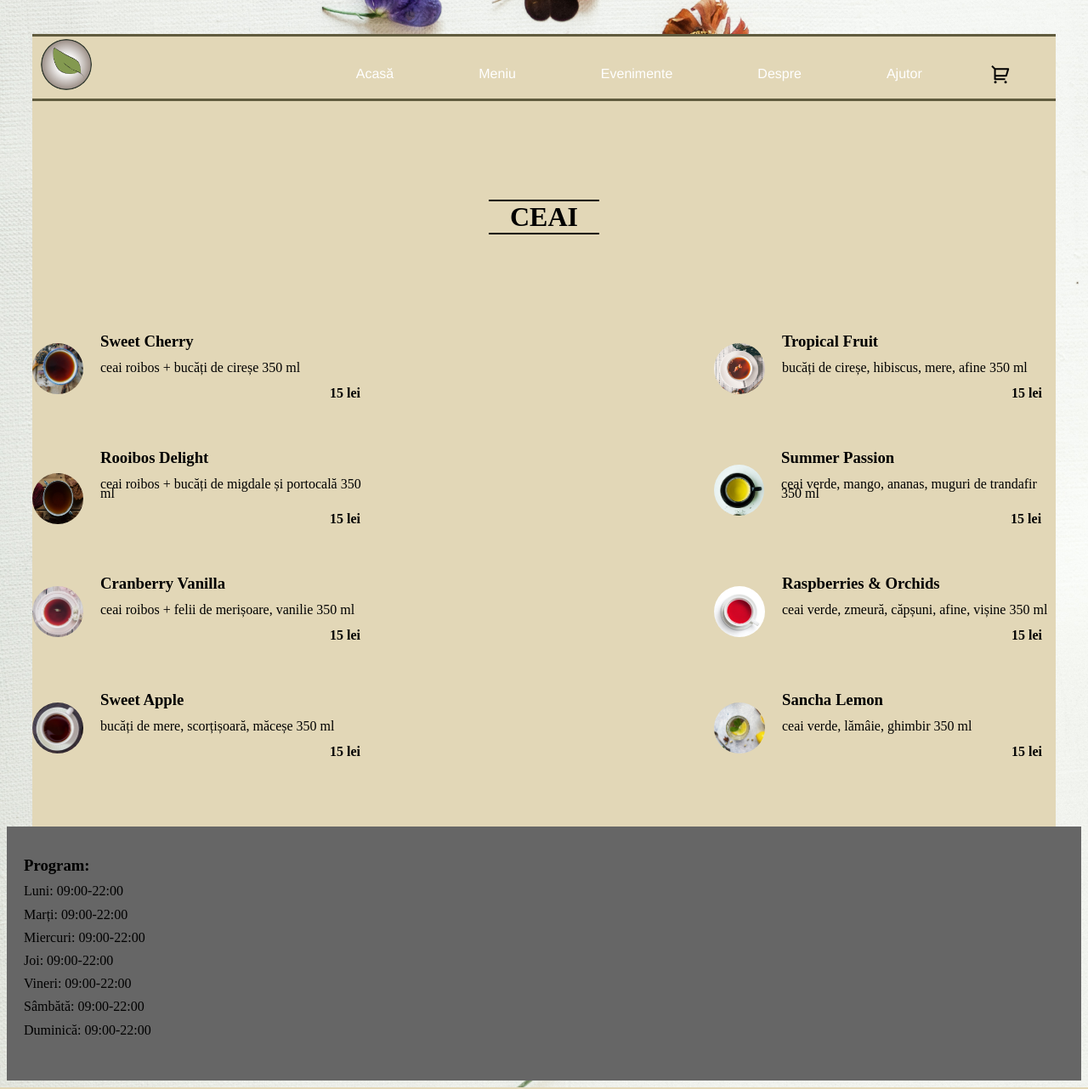
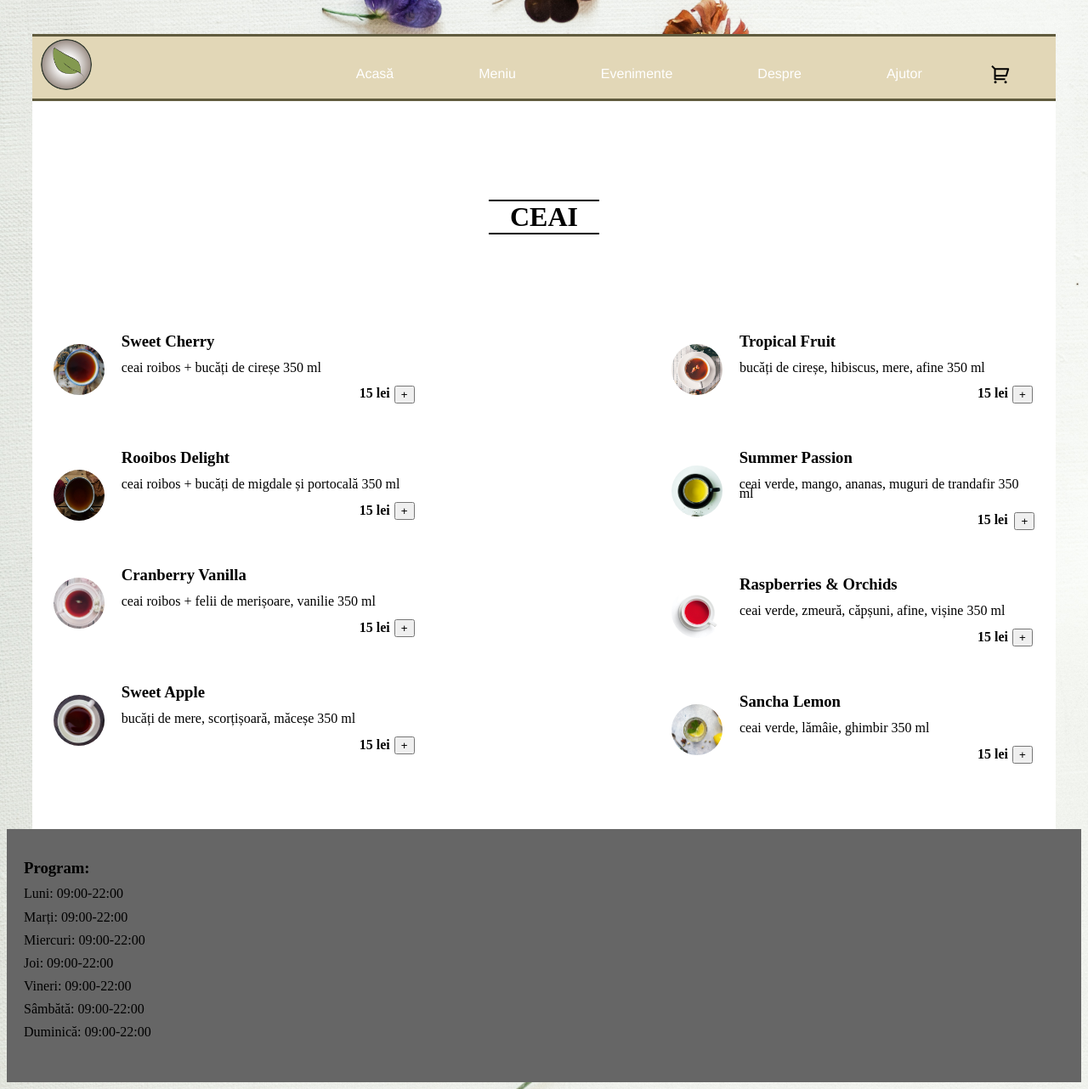
Before and after one commit to catabazic/TehnologiiWEB, a PHP site: page /meniupage.html in a window 1280 px wide. Shown: the whole page at 85% size. Run offline with PHP 8.4, Linux system fonts and the light colour scheme; some libraries are stand-ins or nearby versions.

Commit message:
meniu ceai cu buton de add to cart

```diff
--- a/Meniupage/meniupage.css
+++ b/Meniupage/meniupage.css
@@ -8,7 +8,7 @@ body{
 .container{
     position: relative;
     z-index: 1;
-    background-color: #e2d7b7;
+    background-color: #ffffff;
     background-size: cover;
     background-position: center;
     margin-top: 40px;
@@ -83,7 +83,7 @@ p{
     flex: 1;
     display: flex;
     flex-direction: column;
-    margin-right: 400px;
+    margin-right: 300px;
 }
 
 .ceai_right {
@@ -101,8 +101,17 @@ p{
 }
 
 .price{
-    margin-left: 270px;
+    margin-left: 280px;
+}
 
+.add_to_cart{
+    margin-left: 5px;
+}
+
+.price_and_add_to_cart
+{
+    display: flex;
+    justify-content: space-between;
 }
 
 h4{
--- a/Meniupage/meniupage.html
+++ b/Meniupage/meniupage.html
@@ -40,8 +40,13 @@
                                 <h3>Sweet Cherry</h3>
                                 <p>ceai roibos + bucăți de cireșe 350 ml</p>
                             </div>
+                            <div class="price_and_add_to_cart">
                                 <div class="price">
                                     <h4>15 lei</h4>
+                                </div>
+                                <div class="add_to_cart">
+                                    <button>+</button>
+                                </div>
                             </div>
                           </div>
                         </div>
@@ -52,8 +57,13 @@
                                 <h3>Rooibos Delight</h3>
                                 <p>ceai roibos + bucăți de migdale și portocală 350 ml</p>
                             </div>
+                            <div class="price_and_add_to_cart">
                                 <div class="price">
                                     <h4>15 lei</h4>
+                                </div>
+                                <div class="add_to_cart">
+                                    <button>+</button>
+                                </div>
                             </div>
                           </div>
                         </div>
@@ -64,8 +74,13 @@
                                 <h3>Cranberry Vanilla</h3>
                                 <p>ceai roibos + felii de merișoare, vanilie 350 ml</p>
                             </div>
+                            <div class="price_and_add_to_cart">
                                 <div class="price">
                                     <h4>15 lei</h4>
+                                </div>
+                                <div class="add_to_cart">
+                                    <button>+</button>
+                                </div>
                             </div>
                           </div>
                         </div>
@@ -76,8 +91,13 @@
                                 <h3>Sweet Apple</h3>
                                 <p>bucăți de mere, scorțișoară, măceșe 350 ml</p>
                             </div>
+                            <div class="price_and_add_to_cart">
                                 <div class="price">
                                     <h4>15 lei</h4>
+                                </div>
+                                <div class="add_to_cart">
+                                    <button>+</button>
+                                </div>
                             </div>
                           </div>
                         </div>
@@ -90,8 +110,13 @@
                                 <h3>Tropical Fruit</h3>
                             <p>bucăți de cireșe, hibiscus, mere, afine 350 ml</p>
                             </div>
+                            <div class="price_and_add_to_cart">
                                 <div class="price">
                                     <h4>15 lei</h4>
+                                </div>
+                                <div class="add_to_cart">
+                                    <button>+</button>
+                                </div>
                             </div>
                           </div>
                         </div>
@@ -102,8 +127,13 @@
                                 <h3>Summer Passion</h3>
                                 <p>ceai verde, mango, ananas, muguri de trandafir 350 ml</p>
                             </div>
+                            <div class="price_and_add_to_cart">
                                 <div class="price">
                                     <h4>15 lei</h4>
+                                </div>
+                                <div class="add_to_cart">
+                                    <button>+</button>
+                                </div>
                             </div>
                           </div>
                         </div>
@@ -114,8 +144,13 @@
                                 <h3>Raspberries & Orchids</h3>
                                 <p>ceai verde, zmeură, căpșuni, afine, vișine 350 ml</p>
                             </div>
+                            <div class="price_and_add_to_cart">
                                 <div class="price">
                                     <h4>15 lei</h4>
+                                </div>
+                                <div class="add_to_cart">
+                                    <button>+</button>
+                                </div>
                             </div>
                           </div>
                         </div>
@@ -126,8 +161,13 @@
                                 <h3>Sancha Lemon</h3>
                                 <p>ceai verde, lămâie, ghimbir 350 ml</p>
                             </div>
+                            <div class="price_and_add_to_cart">
                                 <div class="price">
                                     <h4>15 lei</h4>
+                                </div>
+                                <div class="add_to_cart">
+                                    <button>+</button>
+                                </div>
                             </div>
                           </div>
                         </div>
```
Lines whose indentation alone changed are shown as unchanged.
